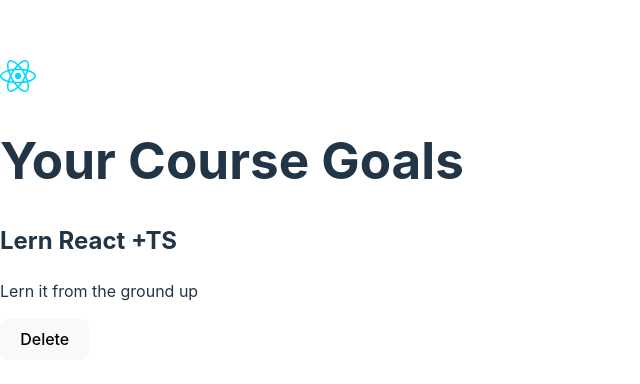
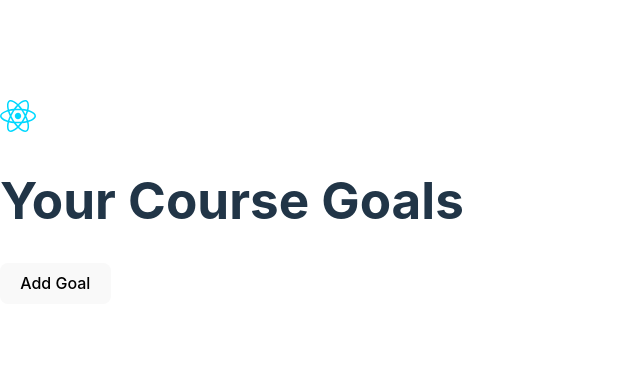
Before and after one commit to AdamFaylo/react-ts-basics, a React (Vite) app in the folder react-ts-basics/: page / in a window 1280 px wide. Shown: the part 190-574 px from the top of the page, without its empty margins (0-640 px from the left). Built offline with nearby package versions, Linux system fonts and the light colour scheme.

Commit message:
Working with state & outputting state-based values

```diff
--- a/react-ts-basics/src/App.tsx
+++ b/react-ts-basics/src/App.tsx
@@ -1,17 +1,43 @@
 import CourseGoal from './components/CourseGoal.tsx';
 import Header from './components/Header.tsx';
 import goalsImg from './assets/react.svg';
+import { useState } from 'react';
+
+type CourseGoal = {
+  title: string;
+  discription: string;
+  id: number;
+};
 
 export default function App() {
+  const [goals, setGoals] = useState<CourseGoal[]>([]);
+
+  function handleAddGoal() {
+    setGoals(prevGoals => {
+      const newGoal: CourseGoal = {
+        id: Math.random(),
+        title: 'Learn React + TS',
+        discription: 'Learn it in depth'
+      };
+      return [...prevGoals, newGoal];
+    });
+  };
   return (
     <main>
       <Header image={{ src: goalsImg, alt: 'A list of goals' }}>
         <h1>Your Course Goals</h1>
       </Header>
-      <CourseGoal
-        title="Lern React +TS">
-        <p>Lern it from the ground up</p>
-      </CourseGoal>
+      <button onClick={handleAddGoal}>Add Goal</button>
+      <ul>
+        {goals.map((goal) => (
+          <li key={goal.id}>
+            <CourseGoal
+              title={goal.title}>
+              <p>{goal.discription}</p>
+            </CourseGoal>
+          </li>
+        ))}
+      </ul>
     </main>
   );
 }
```
